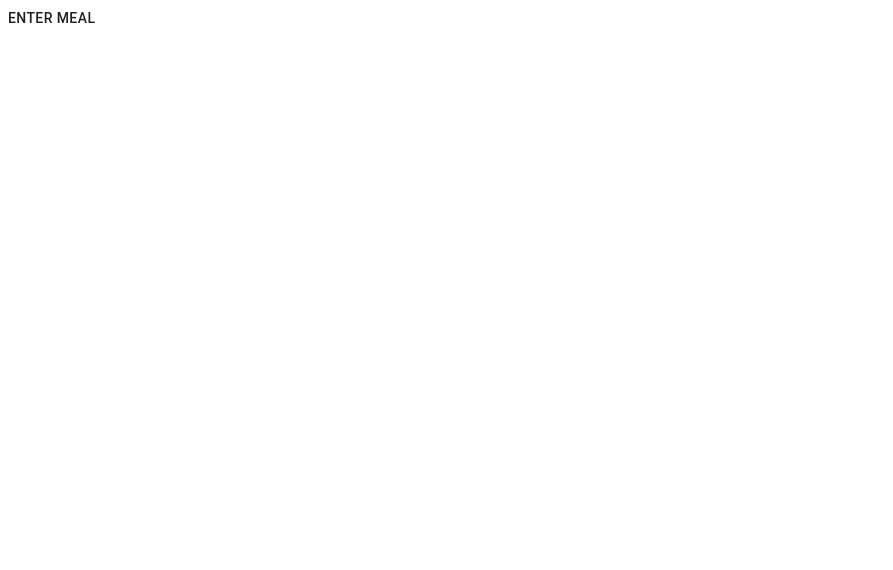
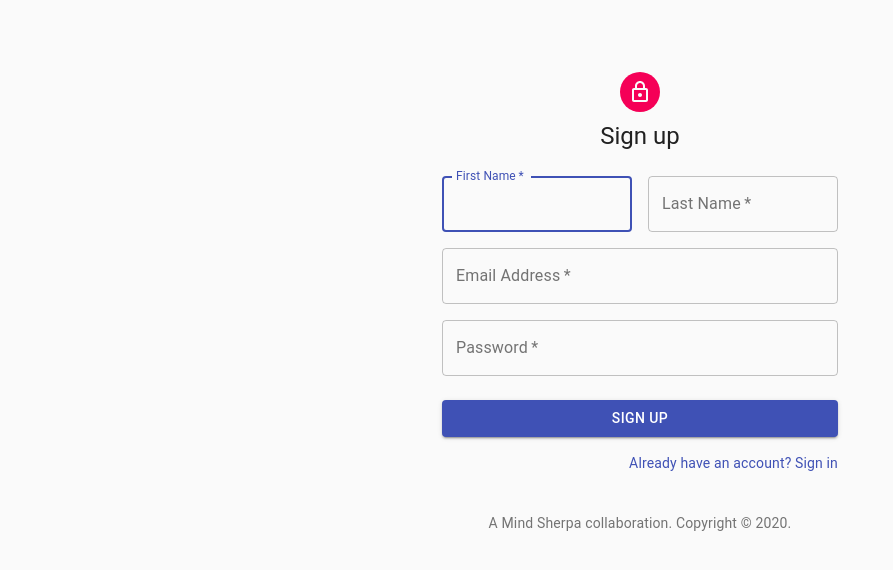
Before and after one commit to liester/intuitive-eating-pwa, a React (Create React App) app: page / in a window 1280 px wide. Shown: the top 570 px of the page, without its empty margins (0-893 px from the left). Built offline with nearby package versions, Linux system fonts and the light colour scheme.

Commit message:
UI ONLY SIGN UP

```diff
--- a/package.json
+++ b/package.json
@@ -4,6 +4,7 @@
   "private": true,
   "dependencies": {
     "@material-ui/core": "^4.11.0",
+    "@material-ui/icons": "^4.9.1",
     "@testing-library/jest-dom": "^4.2.4",
     "@testing-library/react": "^9.3.2",
     "@testing-library/user-event": "^7.1.2",
--- a/src/Home.js
+++ b/src/Home.js
@@ -1,11 +1,11 @@
 import React from 'react'
 import Box from "@material-ui/core/Box";
-import Button from "@material-ui/core/Button";
+import SignUp from "./SignUp";
 
 export default function Home(){
     return(
         <Box display={'flex'}>
-            <Button primary title={`Enter Meal`}>Enter Meal</Button>
+            <SignUp/>
         </Box>
     )
 }
--- /dev/null
+++ b/src/SignUp.js
@@ -0,0 +1,132 @@
+import React from 'react';
+import Avatar from '@material-ui/core/Avatar';
+import Button from '@material-ui/core/Button';
+import CssBaseline from '@material-ui/core/CssBaseline';
+import TextField from '@material-ui/core/TextField';
+import Link from '@material-ui/core/Link';
+import Grid from '@material-ui/core/Grid';
+import Box from '@material-ui/core/Box';
+import LockOutlinedIcon from '@material-ui/icons/LockOutlined';
+import Typography from '@material-ui/core/Typography';
+import { makeStyles } from '@material-ui/core/styles';
+import Container from '@material-ui/core/Container';
+
+function Copyright() {
+    return (
+        <Typography variant="body2" color="textSecondary" align="center">
+            <Link color="inherit" href="https://material-ui.com/">
+                A Mind Sherpa collaboration.
+            </Link>{' '}
+            {'Copyright © '}
+            {new Date().getFullYear()}
+            {'.'}
+        </Typography>
+    );
+}
+
+const useStyles = makeStyles((theme) => ({
+    paper: {
+        marginTop: theme.spacing(8),
+        display: 'flex',
+        flexDirection: 'column',
+        alignItems: 'center',
+    },
+    avatar: {
+        margin: theme.spacing(1),
+        backgroundColor: theme.palette.secondary.main,
+    },
+    form: {
+        width: '100%', // Fix IE 11 issue.
+        marginTop: theme.spacing(3),
+    },
+    submit: {
+        margin: theme.spacing(3, 0, 2),
+    },
+}));
+
+export default function SignUp() {
+    const classes = useStyles();
+
+    return (
+        <Container component="main" maxWidth="xs">
+            <CssBaseline />
+            <div className={classes.paper}>
+                <Avatar className={classes.avatar}>
+                    <LockOutlinedIcon />
+                </Avatar>
+                <Typography component="h1" variant="h5">
+                    Sign up
+                </Typography>
+                <form className={classes.form} noValidate>
+                    <Grid container spacing={2}>
+                        <Grid item xs={12} sm={6}>
+                            <TextField
+                                autoComplete="fname"
+                                name="firstName"
+                                variant="outlined"
+                                required
+                                fullWidth
+                                id="firstName"
+                                label="First Name"
+                                autoFocus
+                            />
+                        </Grid>
+                        <Grid item xs={12} sm={6}>
+                            <TextField
+                                variant="outlined"
+                                required
+                                fullWidth
+                                id="lastName"
+                                label="Last Name"
+                                name="lastName"
+                                autoComplete="lname"
+                            />
+                        </Grid>
+                        <Grid item xs={12}>
+                            <TextField
+                                variant="outlined"
+                                required
+                                fullWidth
+                                id="email"
+                                label="Email Address"
+                                name="email"
+                                autoComplete="email"
+                            />
+                        </Grid>
+                        <Grid item xs={12}>
+                            <TextField
+                                variant="outlined"
+                                required
+                                fullWidth
+                                name="password"
+                                label="Password"
+                                type="password"
+                                id="password"
+                                autoComplete="current-password"
+                            />
+                        </Grid>
+                    </Grid>
+                    <Button
+                        type="submit"
+                        fullWidth
+                        variant="contained"
+                        color="primary"
+                        className={classes.submit}
+                    >
+                        Sign Up
+                    </Button>
+                    <Grid container justify="flex-end">
+                        <Grid item>
+                            <Link href="#" variant="body2">
+                                Already have an account? Sign in
+                            </Link>
+                        </Grid>
+                    </Grid>
+                </form>
+            </div>
+            <Box mt={5}>
+                <Copyright />
+            </Box>
+        </Container>
+    );
+}
```
